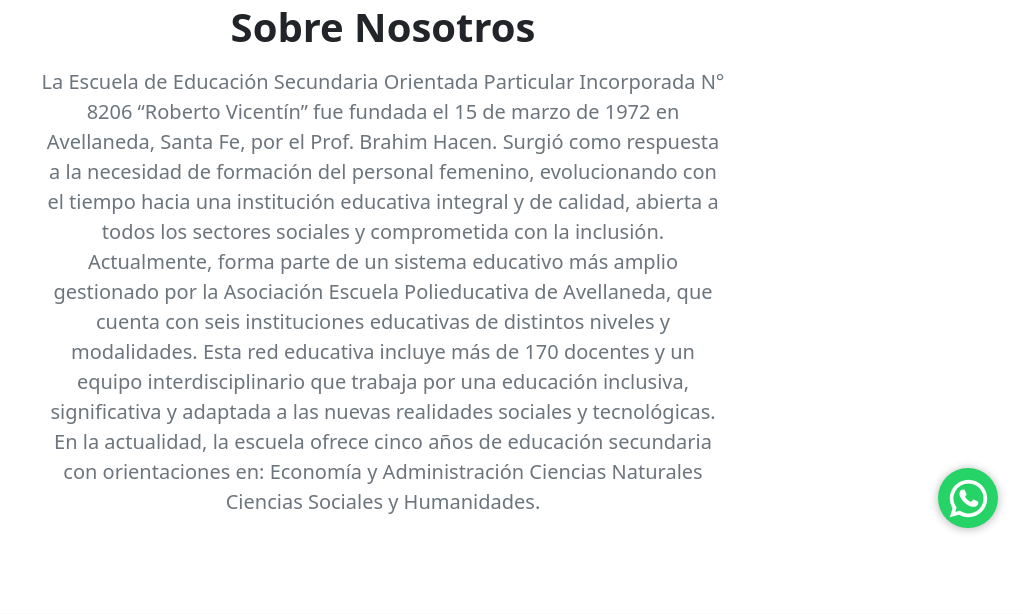
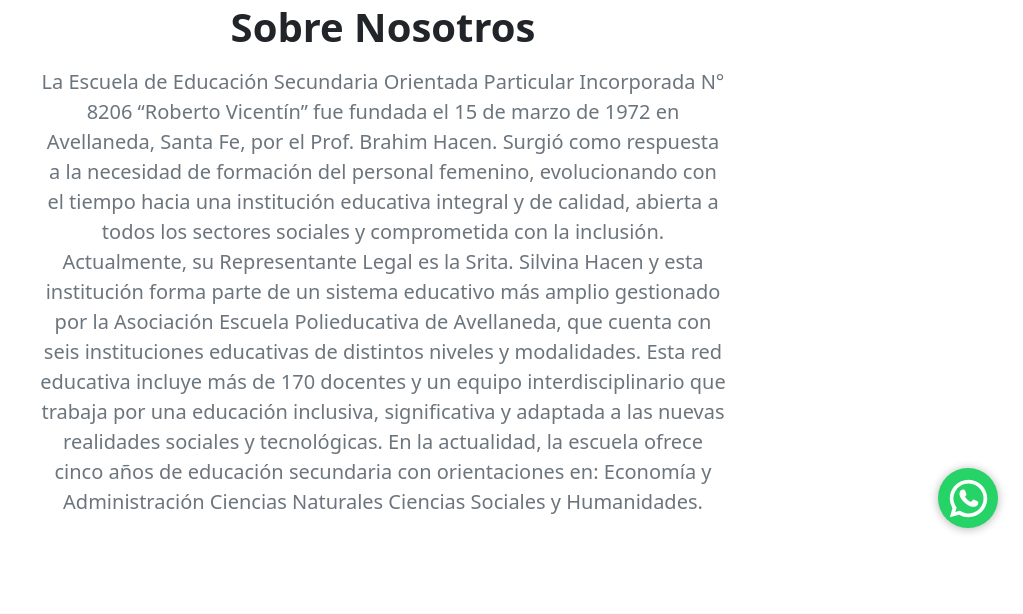
Before and after one commit to Karlosmf/landing-rv, a PHP site: page /about.php in a window 1280 px wide. Shown: the part 247-861 px from the top of the page, without its empty margins (257-1280 px from the left). Run offline with PHP 8.4, Linux system fonts and the light colour scheme.

Commit message:
correccion de textos

```diff
--- a/about.php
+++ b/about.php
@@ -26,7 +26,7 @@
                                 <h1 class="fw-bolder mb-3">Sobre Nosotros</h1>
                                 <p class="lead fw-normal text-muted mb-4">La Escuela de Educación Secundaria Orientada Particular Incorporada N° 8206 “Roberto Vicentín” fue fundada el 15 de marzo de 1972 en Avellaneda, Santa Fe, por el Prof. Brahim Hacen. Surgió como respuesta a la necesidad de formación del personal femenino, evolucionando con el tiempo hacia una institución educativa integral y de calidad, abierta a todos los sectores sociales y comprometida con la inclusión.
 
-Actualmente, forma parte de un sistema educativo más amplio gestionado por la Asociación Escuela Polieducativa de Avellaneda, que cuenta con seis instituciones educativas de distintos niveles y modalidades. Esta red educativa incluye más de 170 docentes y un equipo interdisciplinario que trabaja por una educación inclusiva, significativa y adaptada a las nuevas realidades sociales y tecnológicas.
+Actualmente, su Representante Legal es la Srita. Silvina Hacen y esta institución forma parte de un sistema educativo más amplio gestionado por la Asociación Escuela Polieducativa de Avellaneda, que cuenta con seis instituciones educativas de distintos niveles y modalidades. Esta red educativa incluye más de 170 docentes y un equipo interdisciplinario que trabaja por una educación inclusiva, significativa y adaptada a las nuevas realidades sociales y tecnológicas.
 
 En la actualidad, la escuela ofrece cinco años de educación secundaria con orientaciones en:
 
--- a/header.php
+++ b/header.php
@@ -6,7 +6,7 @@
                 <div class="my-5 text-center text-xl-start">
                     <h1 class="display-5 fw-bolder text-white mb-2">EESOPI N° 8206 </h1>
                     <h2 class="display-6 fw-bolder text-white mb-2">"Instituto Roberto Vicentin"</h2>
-                    <p class="lead fw-normal text-white-50 mb-4">Más de 30 años educando para la vida. Conocimiento, comunidad y desarrollo integral. Un espacio para crecer, aprender y ser protagonista. </p>
+                    <p class="lead fw-normal text-white-50 mb-4">Más de 50 años educando para la vida. Conocimiento, comunidad y desarrollo integral. Un espacio para crecer, aprender y ser protagonista. </p>
 
                 </div>
             </div>
```
